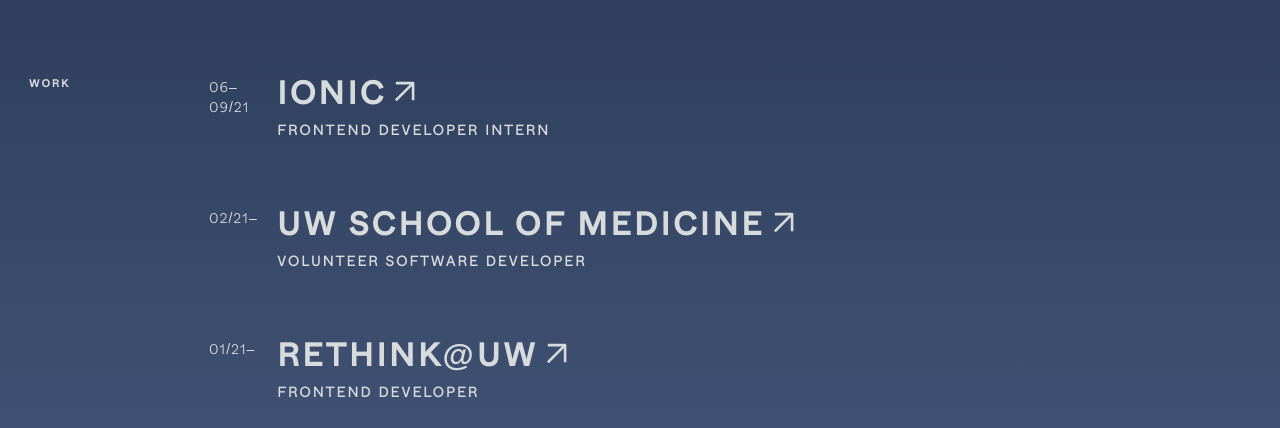
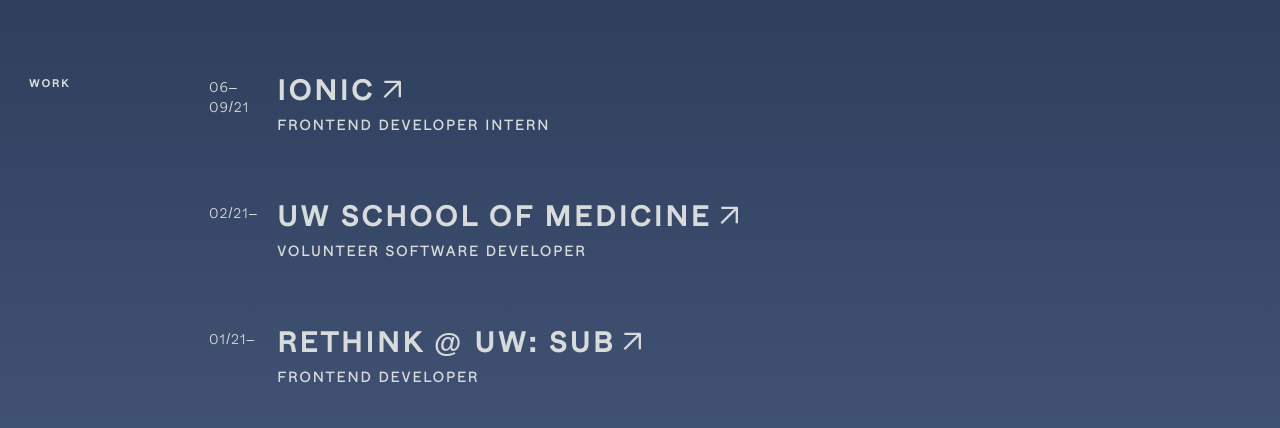
Before and after one commit to audrey-kho/audrey-kho.github.io, a React (Create React App) app: page / in a window 1280 px wide. Shown: the part 747-1175 px from the top of the page. Built offline with nearby package versions, Linux system fonts and the light colour scheme; some icons are missing.

Commit message:
spacing + other adjustments

```diff
--- a/src/components/Work.js
+++ b/src/components/Work.js
@@ -18,7 +18,7 @@
                   <a href={link} target="_blank" rel="noreferrer">
                     <em dangerouslySetInnerHTML={{__html: time}}/>
                     <div>
-                      <h2>{name.toUpperCase()}<LinkArrow width={38} height={38} /></h2>
+                      <h2>{name.toUpperCase()}<LinkArrow width={34} height={34} /></h2>
                       <h6>{position}</h6>
                       <p>{description}</p>
                     </div>
@@ -68,13 +68,13 @@
     li {
       h2 {
         display: inline-block;
-        font-size: 32px;
+        font-size: 28px;
         letter-spacing: 3px;
         margin: -7px 0 4px;
 
         svg {
           margin-bottom: -5px;
-          margin-left: -4px;
+          margin-left: -3px;
           transition: 0.3s all;
         }
       }
@@ -149,7 +149,8 @@
       margin-bottom: 38px;
 
       &:hover {
-        box-shadow: 0 3px 18px #111e3675;
+        box-shadow: 0 3px 18px #1622385d;
+        transform: translateY(-2px);
       }
     }
   }
--- a/src/data/work.json
+++ b/src/data/work.json
@@ -15,7 +15,7 @@
       "time": "02/21&ndash;"
     },
     {
-      "name": "ReThink@UW",
+      "name": "ReThink @ UW: SUB",
       "link": "https://github.com/ReThink-SUB",
       "position": "Frontend Developer",
       "description": "",
--- a/src/index.css
+++ b/src/index.css
@@ -32,7 +32,7 @@
   color: #d8dbdb !important;
   letter-spacing: 2px !important;
   height: 100%;
-  /* color: #111e3675; */
+  color: #1622385d;
 }
 
 p {
```
